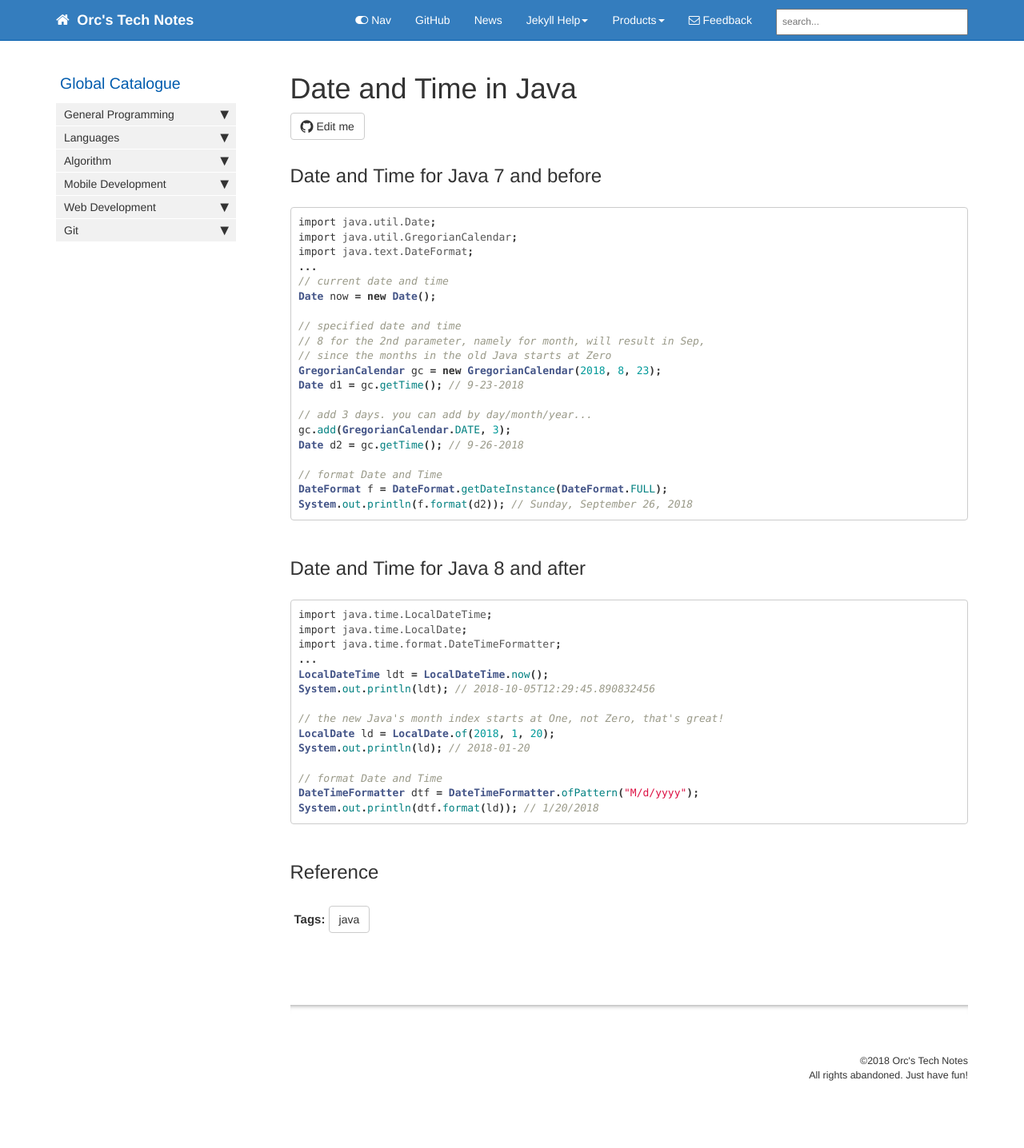
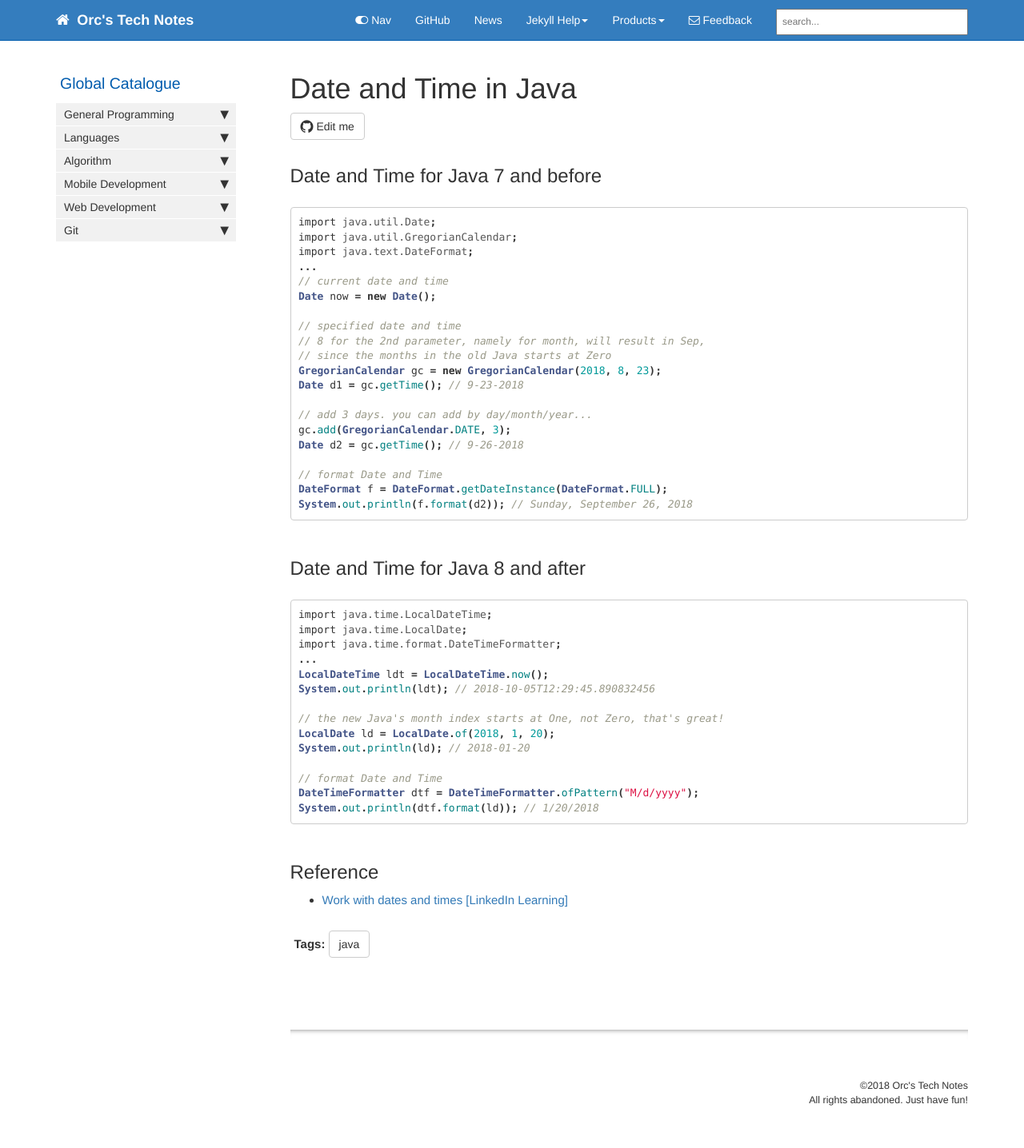
Before and after one commit to HungryOrc/hungryorc.github.io, a Jekyll site: the page built from pages/java/java_data_time.md, in a window 1280 px wide. Shown: the whole page at 80% size. Built offline with Jekyll 4.4.1, drawn with Linux system fonts in a browser that asks for light colours; nearby versions of some CDN libraries; comment, search, counter and statistics services are not loaded; before the commit the page ends 1404 px from its top, so only the background shows below that.

Commit message:
Update java_data_time.md

````diff
--- a/pages/java/java_data_time.md
+++ b/pages/java/java_data_time.md
@@ -52,5 +52,6 @@ System.out.println(dtf.format(ld)); // 1/20/2018
 ```
 
 ## Reference
+* [Work with dates and times [LinkedIn Learning]](https://www.linkedin.com/learning/java-essential-training-objects-and-apis/work-with-dates-and-times)
 
 {% include links.html %}
````
